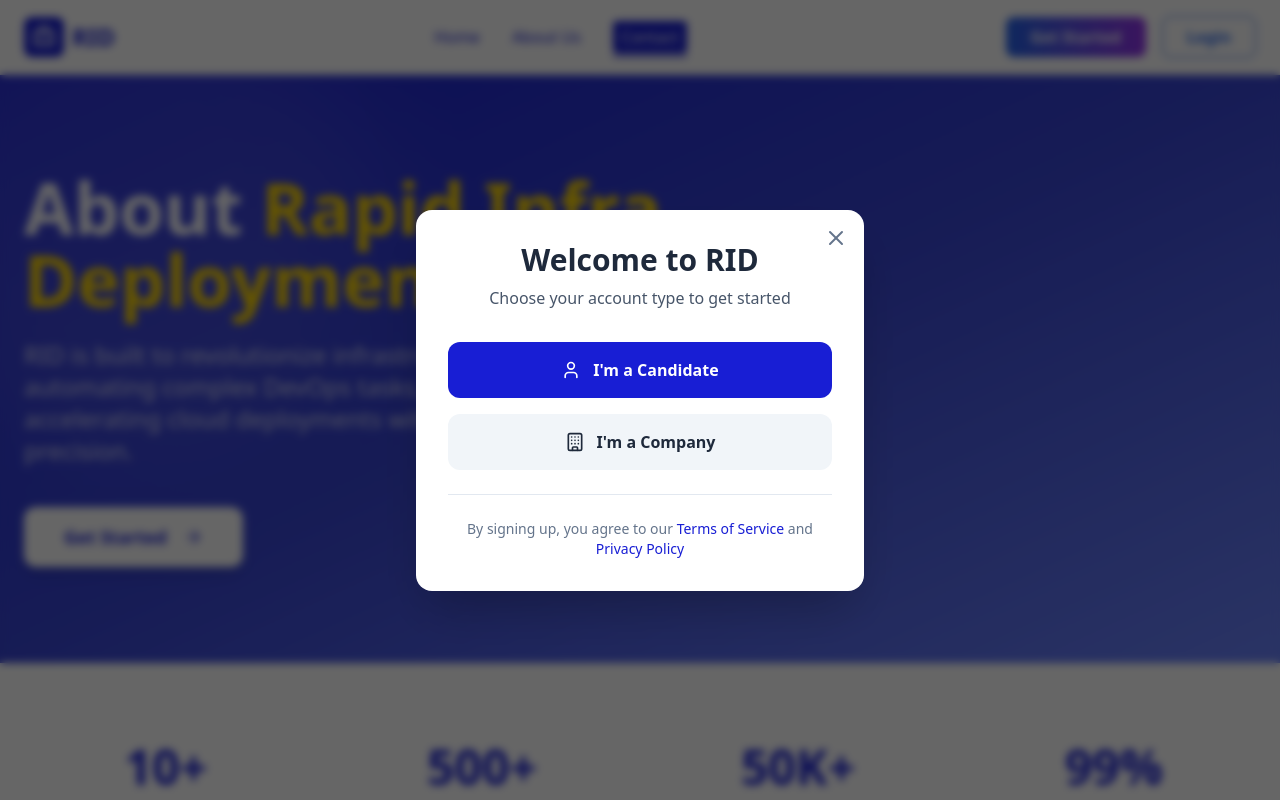
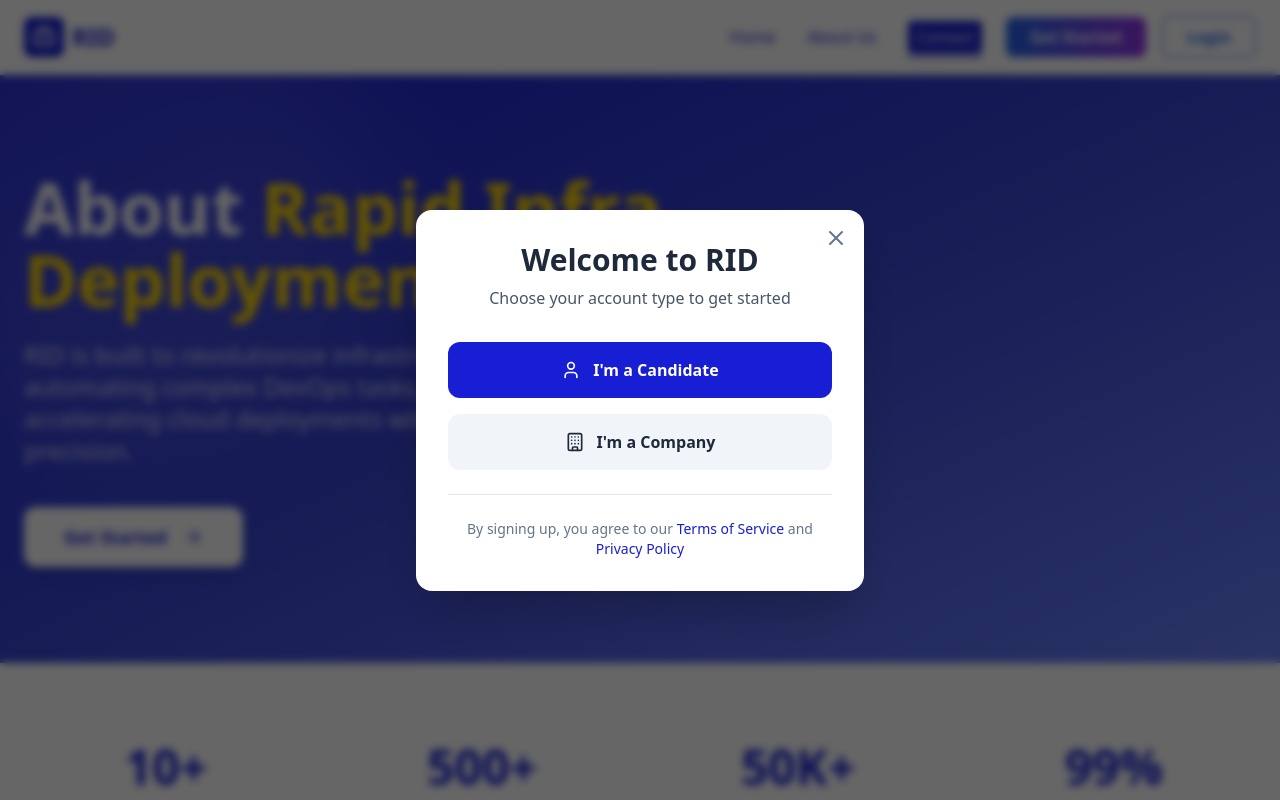
Before and after one commit to zulaikhamir/RID-landing-page, a React (Vite) app: page /contact in a window 1280 px wide. Shown: the top 800 px of the page. Built offline with nearby package versions, Linux system fonts and the light colour scheme.

Commit message:
aligned sections

```diff
--- a/src/components/header.jsx
+++ b/src/components/header.jsx
@@ -17,15 +17,20 @@
 
   return (
     <header className="sticky top-0 z-50 bg-white/95 backdrop-blur-md border-b border-slate-200/50">
-      <div className="container mx-auto px-6 py-4">
-        <div className="flex items-center justify-between">
+      <div className="w-full px-6 py-4 max-w-screen-2xl mx-auto">
+        <div className="flex items-center justify-between w-full">
+          {/* Logo on left */}
+          <div className="flex-shrink-0">
             <Link to="/" className="flex items-center space-x-2 group">
               <div className="bg-[#181ed4] p-2 rounded-lg group-hover:shadow-lg transition-shadow">
                 <Briefcase className="h-6 w-6 text-white" />
               </div>
               <span className="text-2xl font-bold text-[#181ed4]">RID</span>
             </Link>
+          </div>
 
+          {/* Right nav and buttons */}
+          <div className="flex items-center space-x-6">
             {/* Desktop Navigation */}
             <nav className="hidden md:flex items-center space-x-8">
               {navItems.map((item) => (
@@ -48,6 +53,7 @@
               ))}
             </nav>
 
+            {/* Buttons */}
             <div className="flex items-center space-x-4">
               <button
                 onClick={onSignupClick}
@@ -71,6 +77,7 @@
                   <Menu className="h-6 w-6" />
                 )}
               </button>
+            </div>
           </div>
         </div>
 
--- a/src/pages/Home.jsx
+++ b/src/pages/Home.jsx
@@ -123,7 +123,7 @@
 
       {/* CTA Section - Centered */}
       <section className="py-20 bg-[#0026c0] text-white">
-        <div className="container px-6 text-left">
+        <div className="container mx-auto px-6 text-center">
           <motion.div
             initial={{ opacity: 0, y: 30 }}
             whileInView={{ opacity: 1, y: 0 }}
@@ -132,7 +132,7 @@
             <h2 className="text-4xl md:text-5xl font-bold mb-6">
               Ready to Transform Your Infrastructure Workflow?
             </h2>
-            <p className="text-xl mb-8 max-w-2xl text-white/90">
+            <p className="text-xl mb-8 max-w-2xl mx-auto text-white/90">
               Join teams already using RID to deploy infrastructure faster,
               safer, and smarter.
             </p>
--- a/src/pages/Solutions.jsx
+++ b/src/pages/Solutions.jsx
@@ -201,8 +201,9 @@
       </section>
 
       {/* CTA */}
+      {/* CTA */}
       <section className="pt-16 pb-6 bg-[#0026c0] text-white">
-        <div className="px-6 text-left">
+        <div className="container mx-auto px-6 text-center">
           <motion.div
             initial={{ opacity: 0, y: 30 }}
             whileInView={{ opacity: 1, y: 0 }}
@@ -211,7 +212,8 @@
             <h2 className="text-4xl md:text-5xl font-bold mb-6">
               Ready to Automate Your Infrastructure?
             </h2>
-            <p className="text-xl mb-8 max-w-2xl text-white/90">
+
+            <p className="text-xl mb-8 max-w-2xl mx-auto text-white/90">
               Discover how RID can streamline your DevOps processes and cut down
               provisioning time drastically.
             </p>
```
Lines whose indentation alone changed are shown as unchanged.
